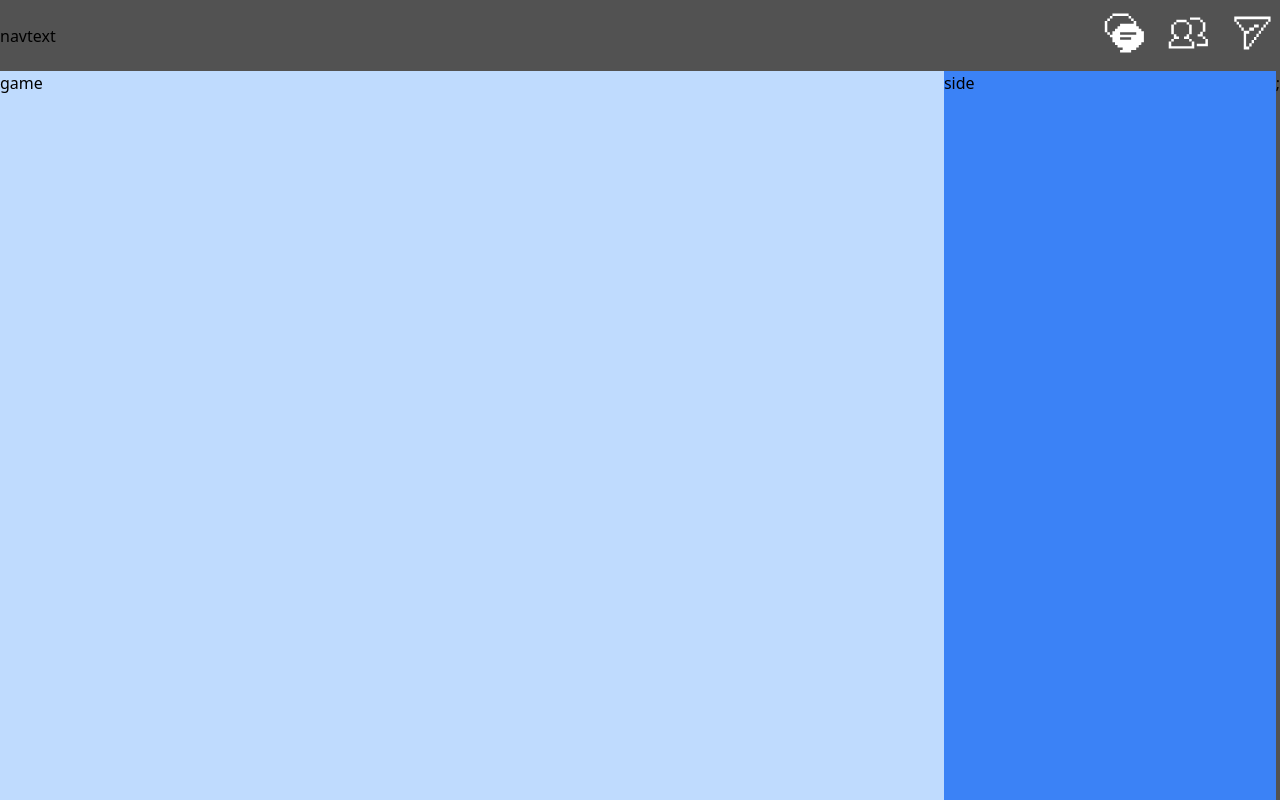
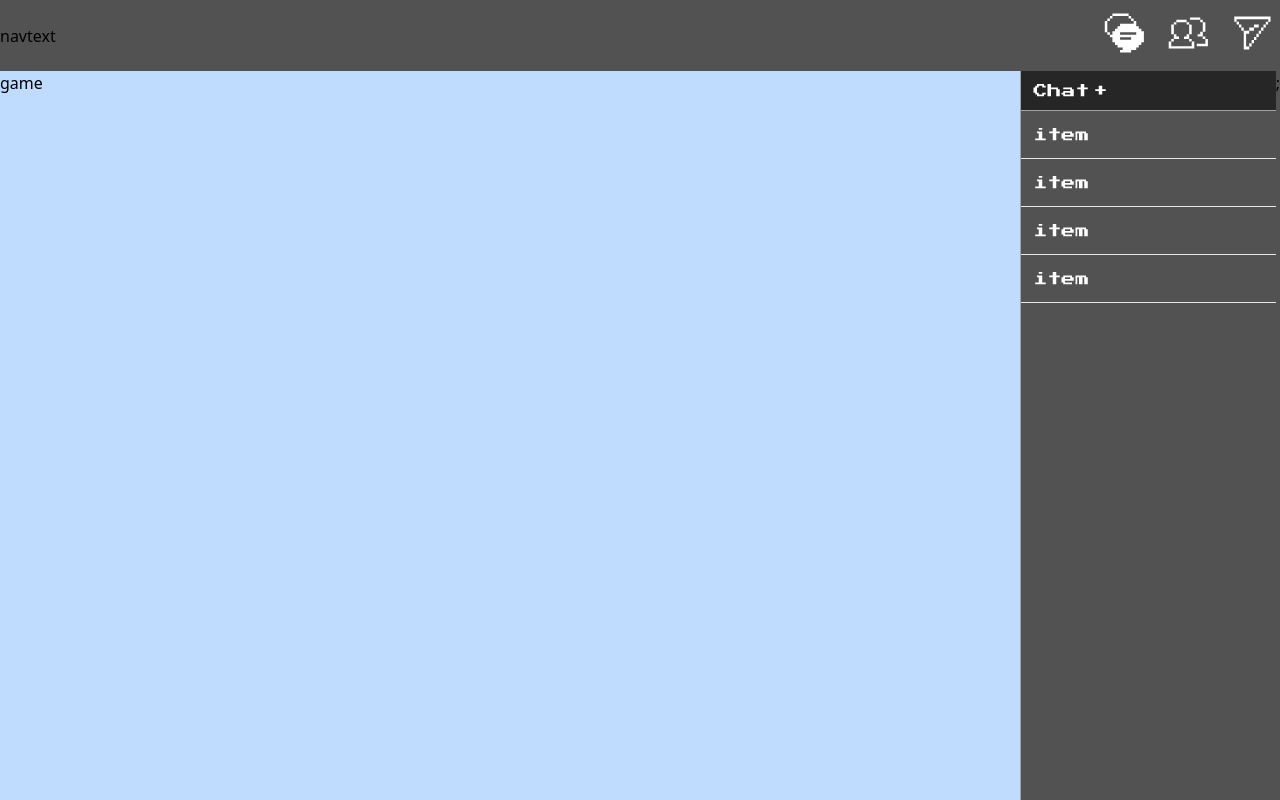
Before and after one commit to over-the-inner-circle/front-end, a React (Vite) app: page /temp in a window 1280 px wide. Built offline with nearby package versions, Linux system fonts and the light colour scheme; no server answers.

Commit message:
chat and dm sidebar use organic

```diff
--- a/src/organism/Chat.tsx
+++ b/src/organism/Chat.tsx
@@ -1,10 +1,14 @@
 import { useState } from "react";
 import io from "socket.io-client"
+import SideBar from "@/organism/SideBar";
 
 const Chat = () => {
-    return (
-      <div className="bg-blue-500 col-span-1 row-span-2 col-start-2 row-start-2 h-full w-[450px]" id="side">side</div>
-    );
+	const socketClient = io("http://ip:port");
+
+	return (
+		<SideBar title="Chat" />
+
+	);
 }
 
 export default Chat;
--- a/src/organism/Directmsg.tsx
+++ b/src/organism/Directmsg.tsx
@@ -1,7 +1,9 @@
+import SideBar from "@/organism/SideBar";
+
 const Directmsg = () => {
-    return (
-        <div className="bg-blue-500 col-span-1 row-span-2 col-start-2 row-start-2 h-full w-[450px]" id="side">dm</div>
-    )
+	return (
+		<SideBar title="Dm" />
+	)
 }
 
 export default Directmsg;
--- a/src/organism/Nav.tsx
+++ b/src/organism/Nav.tsx
@@ -20,12 +20,12 @@ const Nav = ({ current, onChange }: NavProps) => {
             </div>
             <div className="">
               <button onClick={() => onChange('friend')}>
-                <FriendIcon isActive={current === 'friends'}/>
+                <FriendIcon isActive={current === 'friend'}/>
               </button>
             </div>
             <div className="">
               <button onClick={() => onChange('dm')}>
-                <DmIcon isActive={current === 'directMsg'}/>
+                <DmIcon isActive={current === 'dm'}/>
               </button>
             </div>
           </div>
--- a/src/organism/SideBar.tsx
+++ b/src/organism/SideBar.tsx
@@ -15,7 +15,9 @@ export default function SideBar({ title }: SideBarProps) {
       </div>
       <ul className="w-full border-inherit">
         {[...Array(4)].map((_, idx) => (
-          <Item key={idx} />
+          <button className="flex items-center w-full" key={idx}>
+            <Item key={idx} />
+          </button>
         ))}
       </ul>
     </div>
@@ -24,7 +26,7 @@ export default function SideBar({ title }: SideBarProps) {
 
 function Item(props: React.HTMLAttributes<HTMLLIElement>) {
   return (
-    <li {...props} className="flex items-center h-12 px-3 border-b border-inherit">
+    <li {...props} className="flex items-center w-full h-12 px-3 border-b border-inherit">
       <div className="">item</div>
     </li>
   );
```
